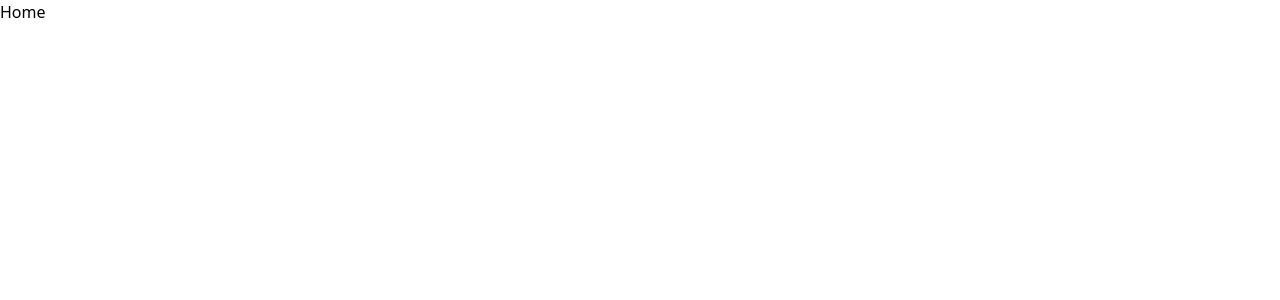
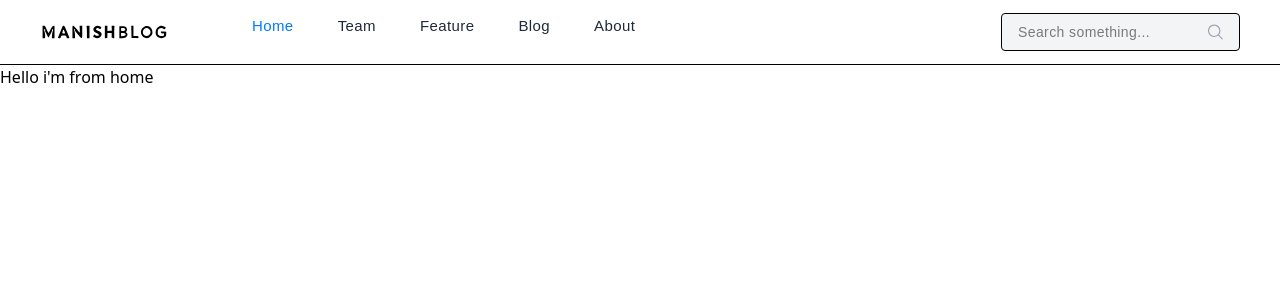
Before and after one commit to Manishpandey2/Learning-reactJs, a React (Vite) app: page / in a window 1280 px wide. Shown: the top 300 px of the page. Built offline with nearby package versions, Linux system fonts and the light colour scheme.

Commit message:
feat: add layout and navbar components with responsive design

```diff
--- /dev/null
+++ b/src/components/layout/Layout.jsx
@@ -0,0 +1,13 @@
+import React from "react";
+import Navbar from "../navbar/Navbar";
+
+const Layout = ({ children }) => {
+  return (
+    <>
+      <Navbar />
+      {children}
+    </>
+  );
+};
+
+export default Layout;
--- /dev/null
+++ b/src/components/navbar/Navbar.jsx
@@ -0,0 +1,107 @@
+import React, { useState } from "react";
+import logo from "../../assets/logo.svg";
+
+const Navbar = () => {
+  const [isMenuOpen, setIsMenuOpen] = useState(false);
+
+  const handleMenuToggle = () => {
+    setIsMenuOpen((prev) => !prev);
+  };
+
+  return (
+    <header className="flex border-b py-3 px-4 sm:px-10 bg-white font-[sans-serif] min-h-[65px] tracking-wide relative z-50">
+      <div className="flex flex-wrap items-center gap-4 max-w-screen-xl mx-auto w-full">
+        {/* Logo Section */}
+        <a href="#" className="max-sm:hidden">
+          <img src={logo} alt="logo" className="w-32" />
+        </a>
+        <a href="#" className="hidden max-sm:block">
+          <img src={logo} alt="logo" className="w-8" />
+        </a>
+
+        {/* Collapsible Menu */}
+        <div
+          className={`${
+            isMenuOpen ? "block" : "hidden"
+          } lg:block lg:flex-1 lg:ml-14 max-lg:w-full max-lg:fixed max-lg:top-0 max-lg:left-0 max-lg:h-full max-lg:bg-white max-lg:shadow-md max-lg:p-6 max-lg:z-50`}
+        >
+          {/* Close Button */}
+          <button
+            onClick={handleMenuToggle}
+            className="lg:hidden fixed top-2 right-4 z-[100] rounded-full bg-white w-9 h-9 flex items-center justify-center border"
+          >
+            <svg
+              xmlns="http://www.w3.org/2000/svg"
+              className="w-3.5 h-3.5 fill-black"
+              viewBox="0 0 320.591 320.591"
+            >
+              <path d="M30.391 318.583a30.37 30.37 0 0 1-21.56-7.288c-11.774-11.844-11.774-30.973 0-42.817L266.643 10.665c12.246-11.459 31.462-10.822 42.921 1.424 10.362 11.074 10.966 28.095 1.414 39.875L51.647 311.295a30.366 30.366 0 0 1-21.256 7.288z"></path>
+              <path d="M287.9 318.583a30.37 30.37 0 0 1-21.257-8.806L8.83 51.963C-2.078 39.225-.595 20.055 12.143 9.146c11.369-9.736 28.136-9.736 39.504 0l259.331 257.813c12.243 11.462 12.876 30.679 1.414 42.922-.456.487-.927.958-1.414 1.414a30.368 30.368 0 0 1-23.078 7.288z"></path>
+            </svg>
+          </button>
+
+          {/* Menu Items */}
+          <ul className="lg:flex lg:gap-x-5 space-y-3 max-lg:space-y-3">
+            <li className="mb-6 hidden max-lg:block">
+              <a href="#">
+                <img src={logo} alt="logo" className="w-36" />
+              </a>
+            </li>
+            {["Home", "Team", "Feature", "Blog", "About"].map((item) => (
+              <li
+                key={item}
+                className="max-lg:border-b max-lg:py-3 px-3 lg:py-0"
+              >
+                <a
+                  href="#"
+                  className={`block text-[15px] ${
+                    item === "Home" ? "text-[#007bff]" : "text-gray-800"
+                  } hover:text-[#007bff]`}
+                >
+                  {item}
+                </a>
+              </li>
+            ))}
+          </ul>
+        </div>
+
+        {/* Right Section */}
+        <div className="flex gap-4 ml-auto">
+          {/* Search Bar */}
+          <div className="flex max-w-xs w-full bg-gray-100 px-4 py-2 rounded outline outline-transparent border focus-within:border-blue-600 focus-within:bg-transparent transition-all">
+            <input
+              type="text"
+              placeholder="Search something..."
+              className="w-full text-sm bg-transparent rounded outline-none pr-2"
+            />
+            <svg
+              xmlns="http://www.w3.org/2000/svg"
+              viewBox="0 0 192.904 192.904"
+              width="16px"
+              className="cursor-pointer fill-gray-400"
+            >
+              <path d="m190.707 180.101-47.078-47.077c11.702-14.072 18.752-32.142 18.752-51.831C162.381 36.423 125.959 0 81.191 0 36.422 0 0 36.423 0 81.193c0 44.767 36.422 81.187 81.191 81.187 19.688 0 37.759-7.049 51.831-18.751l47.079 47.078a7.474 7.474 0 0 0 5.303 2.197 7.498 7.498 0 0 0 5.303-12.803zM15 81.193C15 44.694 44.693 15 81.191 15c36.497 0 66.189 29.694 66.189 66.193 0 36.496-29.692 66.187-66.189 66.187C44.693 147.38 15 117.689 15 81.193z"></path>
+            </svg>
+          </div>
+          {/* Open Button */}
+          <button className="lg:hidden" onClick={handleMenuToggle}>
+            <svg
+              className="w-7 h-7"
+              fill="#000"
+              viewBox="0 0 20 20"
+              xmlns="http://www.w3.org/2000/svg"
+            >
+              <path
+                fillRule="evenodd"
+                d="M3 5a1 1 0 011-1h12a1 1 0 110 2H4a1 1 0 01-1-1zM3 10a1 1 0 011-1h12a1 1 0 110 2H4a1 1 0 01-1-1zM3 15a1 1 0 011-1h12a1 1 0 110 2H4a1 1 0 01-1-1z"
+                clipRule="evenodd"
+              ></path>
+            </svg>
+          </button>
+        </div>
+      </div>
+    </header>
+  );
+};
+
+export default Navbar;
--- a/src/pages/blog/Home.jsx
+++ b/src/pages/blog/Home.jsx
@@ -1,7 +1,12 @@
 import React from "react";
+import Layout from "../../components/layout/Layout";
 
 const Home = () => {
-  return <div>Home</div>;
+  return (
+    <Layout>
+      <h1>Hello i'm from home</h1>
+    </Layout>
+  );
 };
 
 export default Home;
```
Also changed, not shown: src/assets/logo.svg (added).
